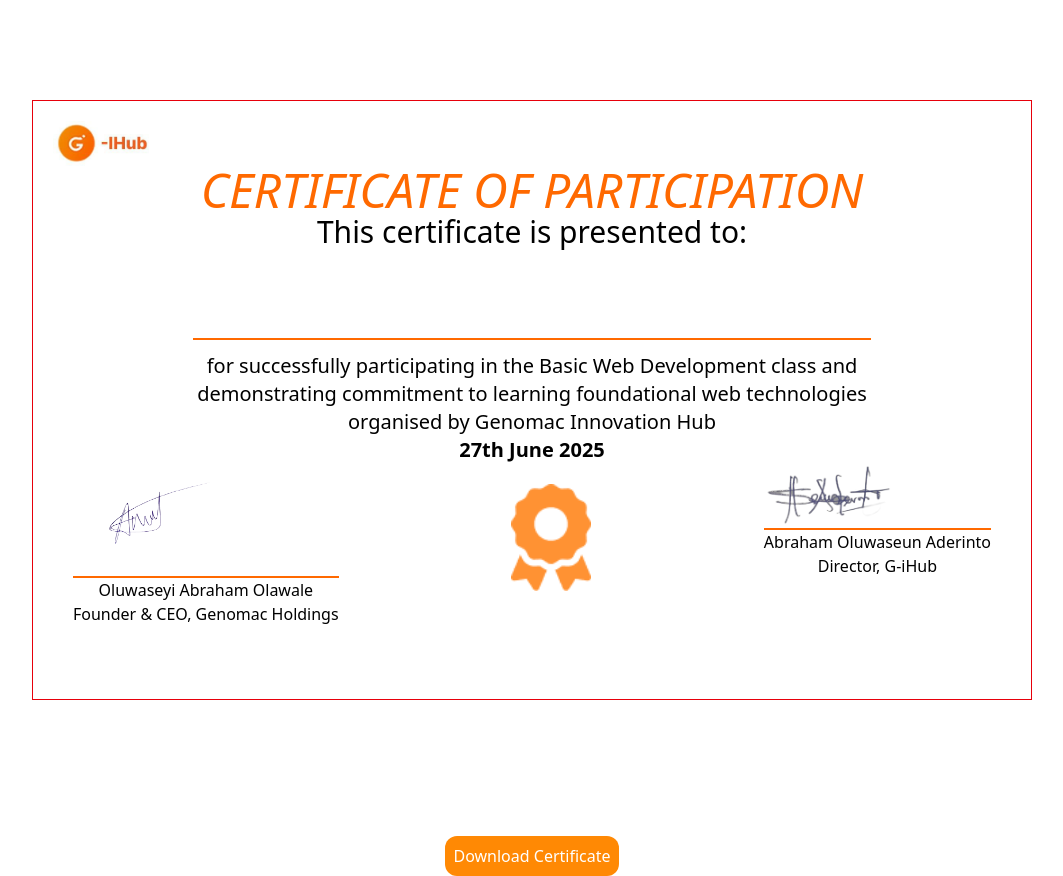
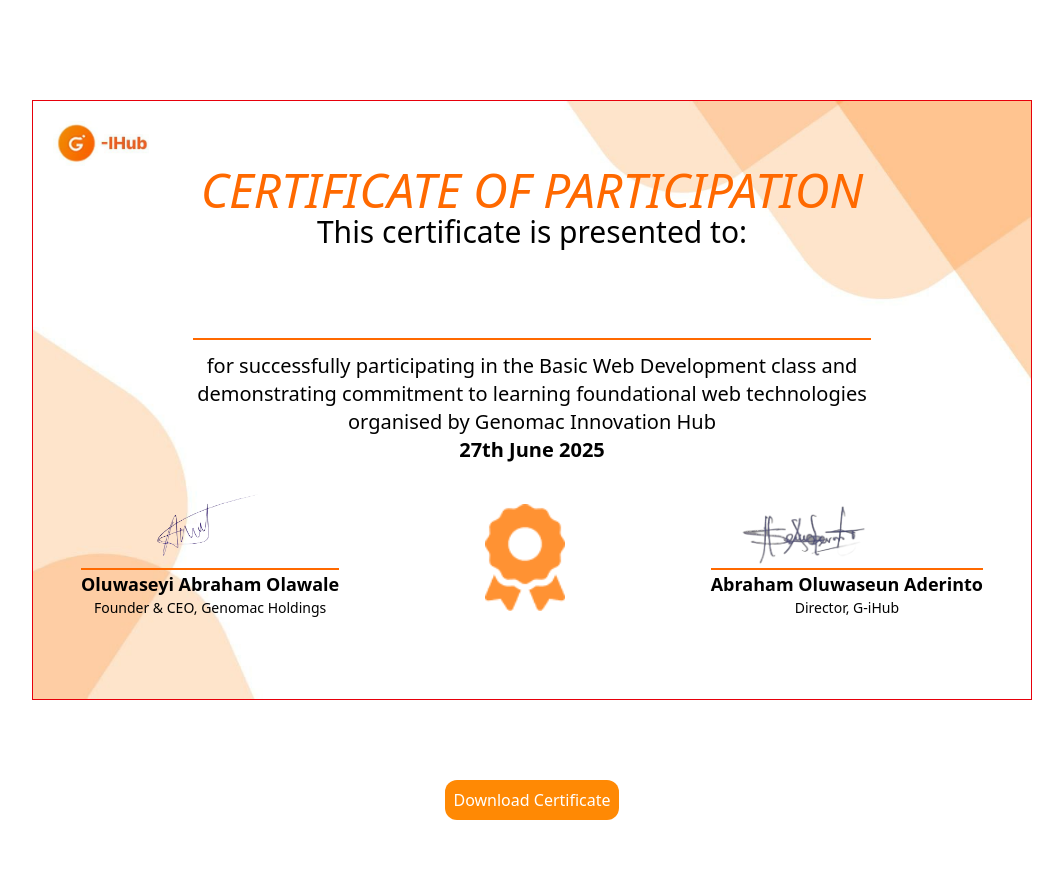
Before and after one commit to IDGoodness/certificate-gihub, a React (Vite) app: page /certone in a window 1280 px wide. Shown: the whole page, without its empty margins (108-1171 px from the left). After the commit the page ends 820 px from the top, so only its background shows below. Built offline with nearby package versions, Linux system fonts and the light colour scheme.

Commit message:
Almost done with the design now.

```diff
--- a/src/Pages/Certificate/CertificateOne.tsx
+++ b/src/Pages/Certificate/CertificateOne.tsx
@@ -6,8 +6,8 @@
 import logo from "../../assets/gihub-full.png";
 import sign1 from "../../assets/sign1.png";
 import sign2 from "../../assets/sign2.png";
-import drop from "../../assets/drop.png";
-import watermark from "../../assets/watermark.jpg";
+import angle1 from "../../assets/angle1.jpg";
+import angle2 from "../../assets/angle2.jpg";
 
 
 
@@ -64,11 +64,11 @@
                     className="flex flex-col justify-center items-center bg-white relative"
                 >
                     <div className="relative w-[1000px] h-[600px] flex flex-col z-10 border border-red-600 ">
-                        <div className="p-5" >
+                        <div className="p-5 z-10" >
                             <img src={logo} alt="Logo" className="w-24" />
                         </div>
 
-                        <div>
+                        <div className="z-10" >
                             <p className="text-center text-5xl text-orange-500 uppercase -mt-5 italic " >
                                 Certificate of Participation
                             </p>
@@ -78,7 +78,7 @@
                             </p>
                         </div>
 
-                        <div className="text-center mt-20 mx-40" >
+                        <div className="text-center mt-20 mx-40 z-10" >
                             <p className="text-4xl font-bold border-b-2 border-orange-500 pb-2 " >
                                 {formData.name}
                             </p>
@@ -90,23 +90,30 @@
                             </p>
                         </div>
 
-                        <section className="flex justify-between mx-10 text-center" >
-                            <div>
-                                <p className="border-b-2 border-orange-500  " >
-                                    <img src={sign1} alt="Signature 1" className="w-40" />
+                        <div className="absolute top-0 right-0 z-0" >
+                            <img src={angle2} alt="Angle 2" className="w-[600px] " />
+                        </div>
+                        <div className="absolute bottom-0 left-0 z-0" >
+                            <img src={angle1} alt="Angle 1" className="w-[400px] " />
+                        </div>
+
+                        <section className="flex justify-between mx-12 text-center z-10" >
+                            <div className="mt-3" >
+                                <p className="border-b-2 border-orange-500 " >
+                                    <img src={sign1} alt="Signature 1" className="w-40 ml-10 -mb-5" />
                                 </p>
-                                <p>Oluwaseyi Abraham Olawale</p>
-                                <p>Founder & CEO, Genomac Holdings</p>
+                                <p className="text-lg font-bold" >Oluwaseyi Abraham Olawale</p>
+                                <p className="text-sm" >Founder & CEO, Genomac Holdings</p>
                             </div>
-                            <div className="mt-5" >
+                            <div className="mt-10" >
                                 <img src={award} alt="Award" className="w-20" />
                             </div>
-                            <div>
-                                <p className="border-b-2 border-orange-500  " >
+                            <div className="text-center mt-10 " >
+                                <p className="border-b-2 border-orange-500 pl-7 " >
                                     <img src={sign2} alt="Signature 2" className="w-32" />
                                 </p>
-                                <p>Abraham Oluwaseun Aderinto</p>
-                                <p>Director, G-iHub</p>
+                                <p className="text-lg font-bold" >Abraham Oluwaseun Aderinto</p>
+                                <p className="text-sm" >Director, G-iHub</p>
                             </div>
                         </section>
 
@@ -114,7 +121,7 @@
                 </div>
         </div>
 
-        <div className='flex justify-center mt-9' >
+        <div className='flex justify-center -mt-5' >
                 <button className='bg-orange-400 p-2 rounded-xl hover:bg-orange-500 text-white' onClick={onButtonClick} >
                 Download Certificate
                 </button>
```
Also changed, not shown: src/assets/angle1.jpg (added), src/assets/angle2.jpg (added).
